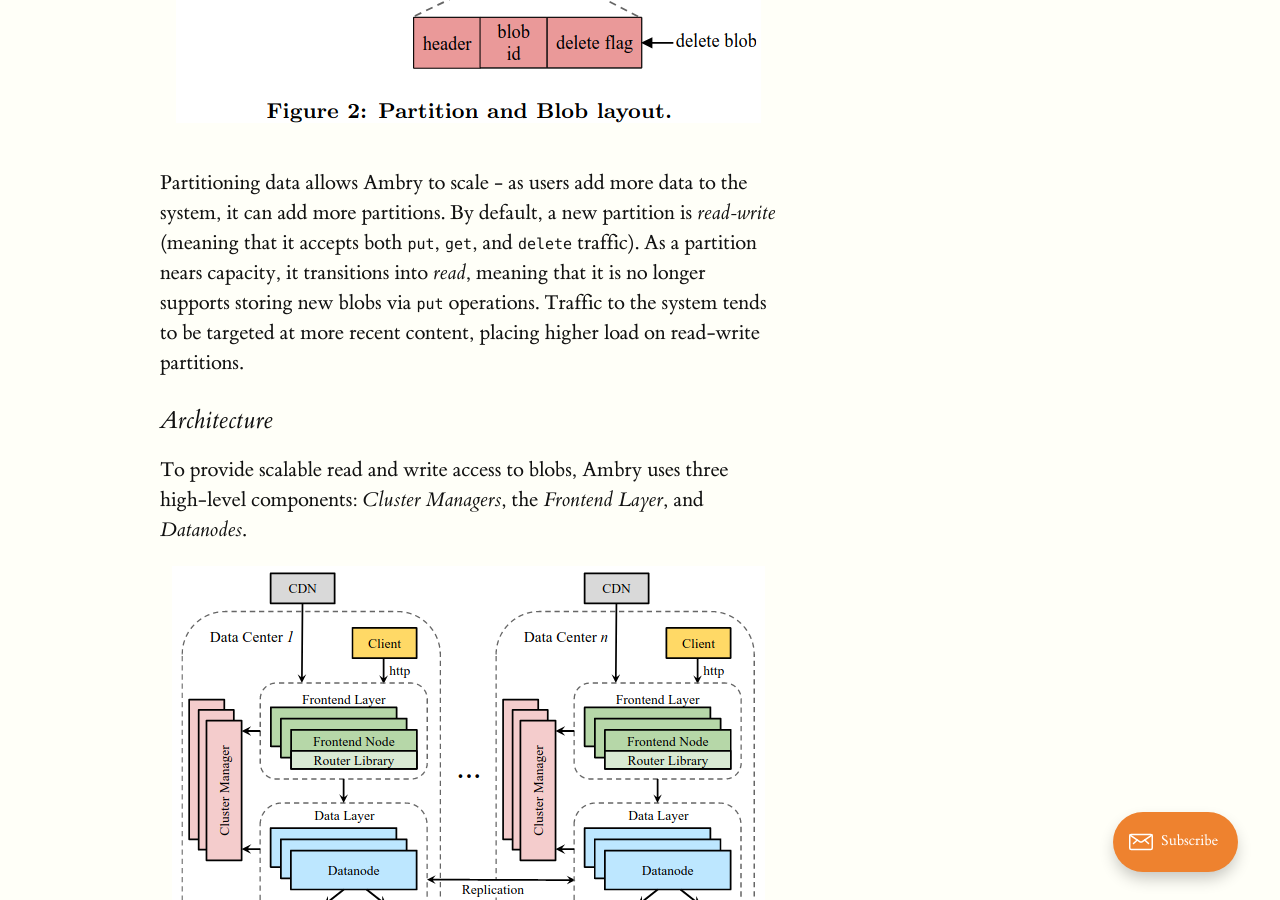
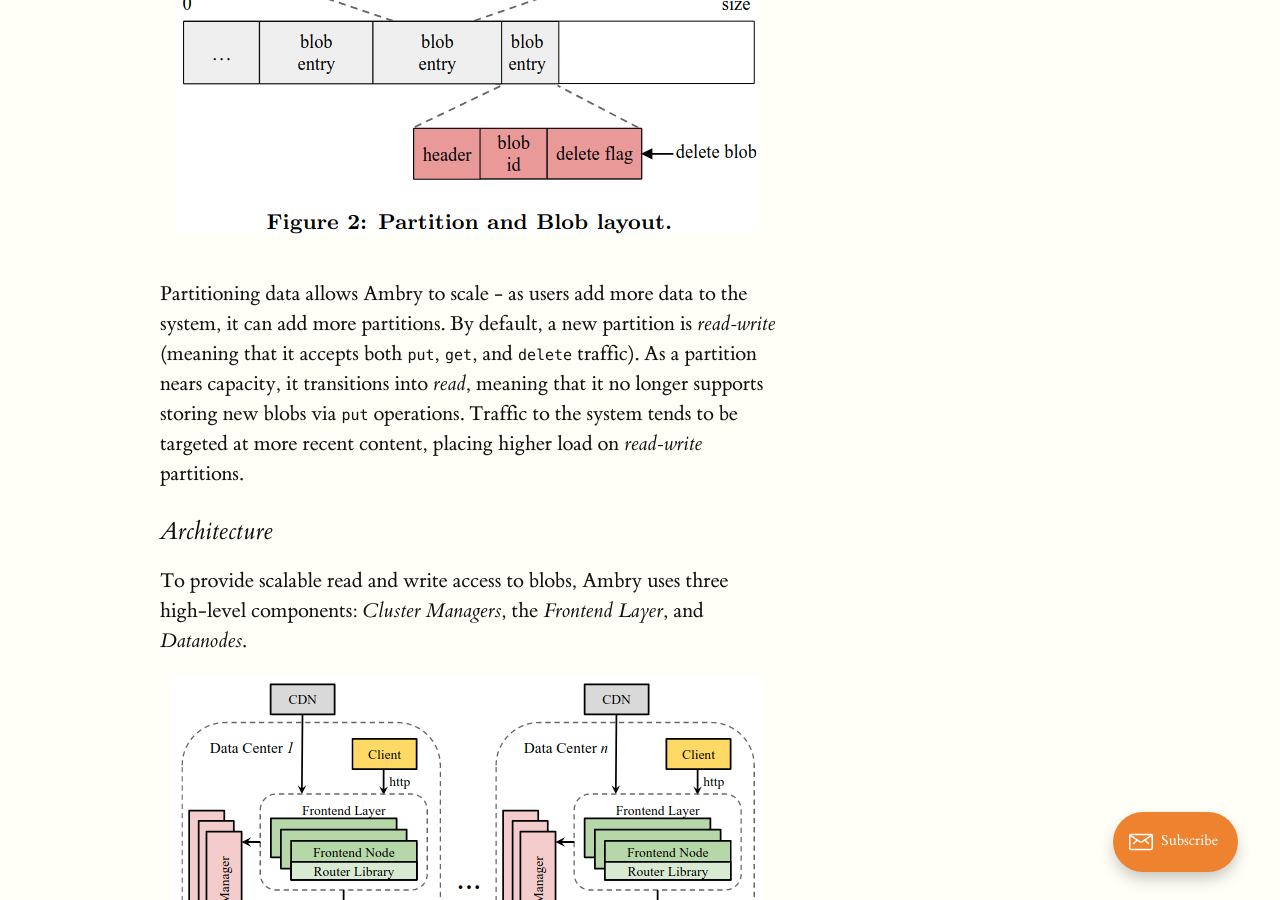
Before and after one commit to mlerner/mlerner.github.io, a Jekyll site: the page built from _posts/2023-03-28-ambry-linkedins-scalable-geo-distributed-object-store.md, in a window 1280 px wide and 900 px high, scrolled down 1448 px. Built offline with Jekyll 4.4.1, drawn with Linux system fonts in a browser that asks for light colours; some of the changed text lies outside the part shown.

Commit message:
publish ambry

```diff
--- a/_drafts/2023-03-26-ambry-linkedins-scalable-geo-distributed-object-store.md
+++ b/_posts/2023-03-28-ambry-linkedins-scalable-geo-distributed-object-store.md
@@ -20,7 +21,7 @@ Ambry's core abstraction is the _blob_, an immutable structure for storing data.
 
 {% maincolumn 'assets/ambry/figure2.png' '' %}
 
-Partitioning data allows Ambry to scale - as users add more data to the system, it can add more partitions. By default, a new partition is _read-write_ (meaning that it accepts both `put`, `get`, and `delete` traffic). As a partition nears capacity, it transitions into _read_, meaning that it is no longer supports storing new blobs via `put` operations. Traffic to the system tends to be targeted at more recent content, placing higher load on read-write partitions.
+Partitioning data allows Ambry to scale - as users add more data to the system, it can add more partitions. By default, a new partition is _read-write_ (meaning that it accepts both `put`, `get`, and `delete` traffic). As a partition nears capacity, it transitions into _read_, meaning that it no longer supports storing new blobs via `put` operations. Traffic to the system tends to be targeted at more recent content, placing higher load on _read-write_ partitions.
 
 ### Architecture
 
```
Also changed, not shown: other parts of _posts/2023-03-28-ambry-linkedins-scalable-geo-distributed-object-store.md (+1 -0 lines).
